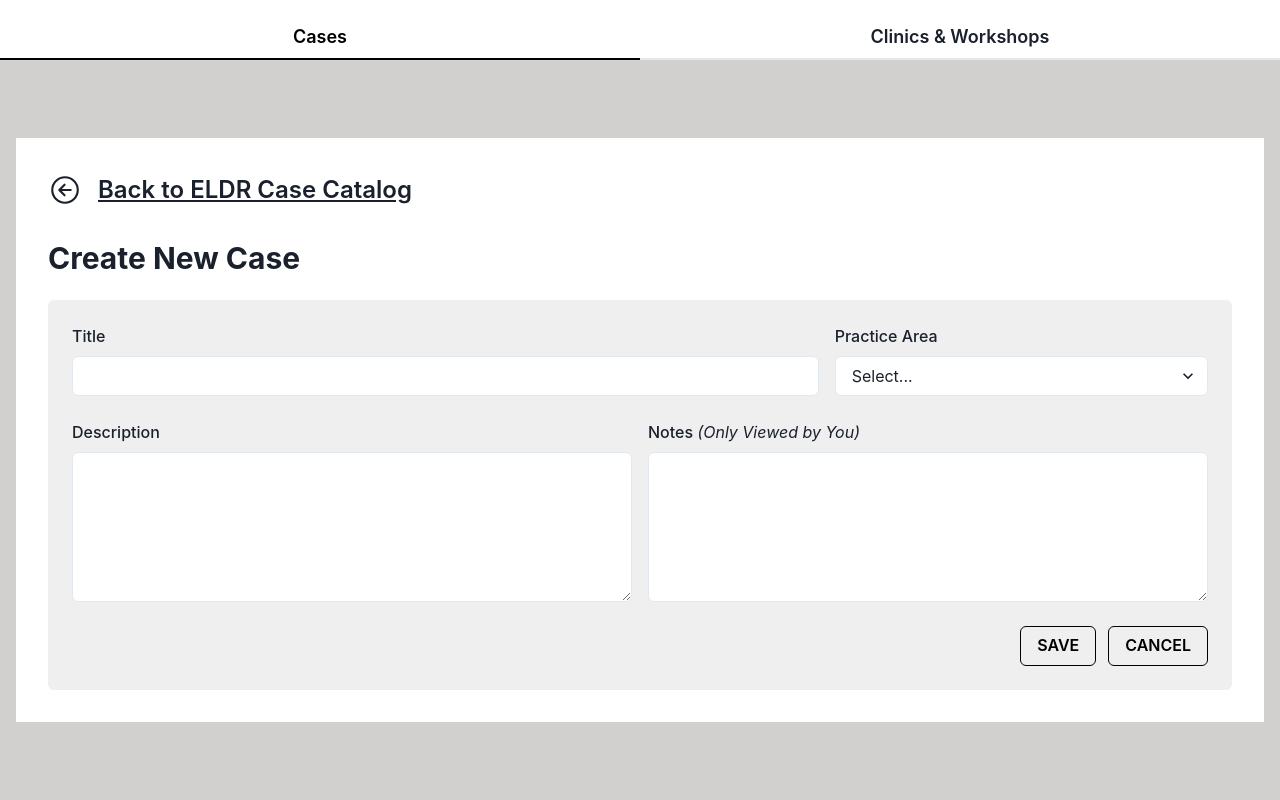
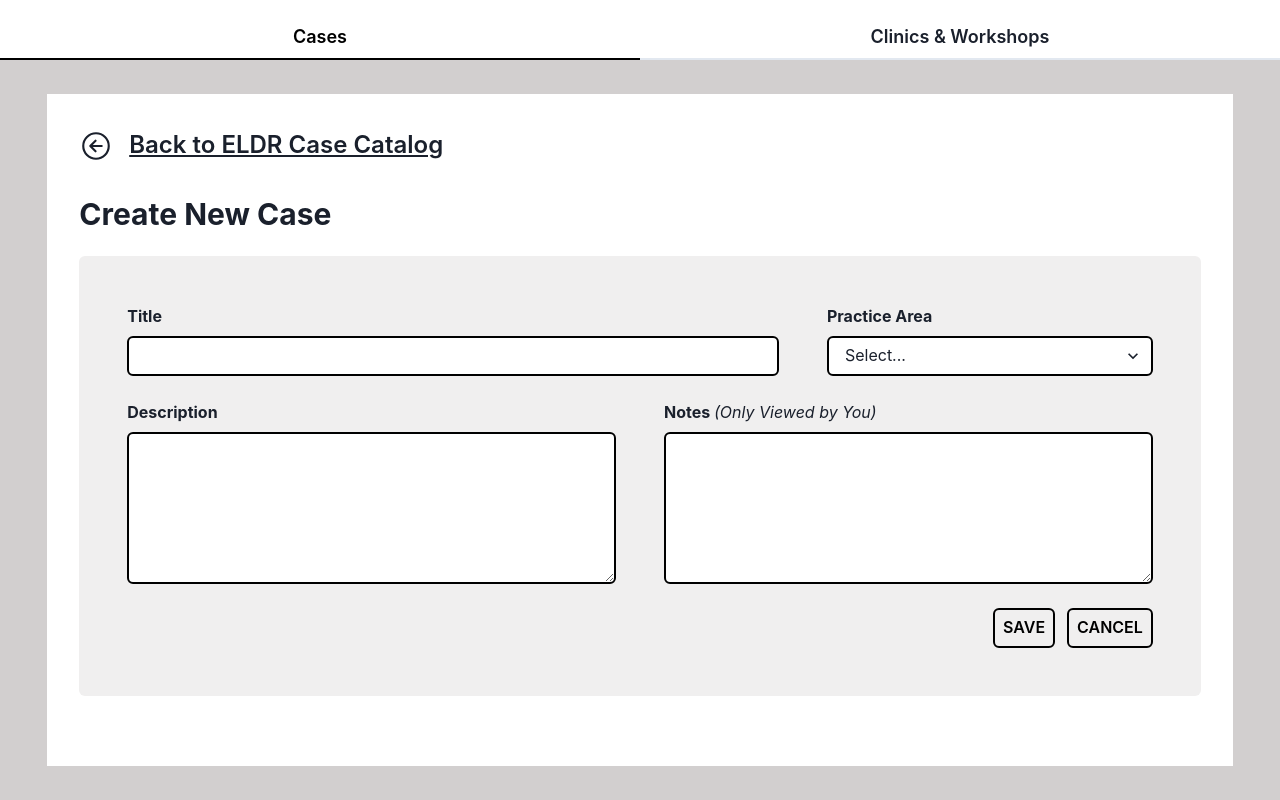
Before and after one commit to ctc-uci/eldr, a React (Vite) app in the folder client/: page /caseManagement in a window 1280 px wide. Both pictures are taken after typing "5551234" into the empty fields and a click on the button "Create New Case". Built offline with nearby package versions, Linux system fonts and the light colour scheme; no server answers.

Commit message:
create & edit view minor styling

```diff
--- a/client/src/components/caseManagement/views/CreateView.tsx
+++ b/client/src/components/caseManagement/views/CreateView.tsx
@@ -35,7 +35,8 @@ const CreateView = ({ onBackClick }: Props) => {
   return (
     <Box
       bg="white"
-      w="100%"
+      w="95%"
+      h="95%"
       p={8}
     >
       <BackButton onBackClick={onBackClick} />
@@ -50,7 +51,7 @@ const CreateView = ({ onBackClick }: Props) => {
 
       <Box
         bg="#F0EFEF"
-        p={6}
+        p={12}
         borderRadius="md"
       >
         <VStack
@@ -58,25 +59,27 @@ const CreateView = ({ onBackClick }: Props) => {
           align="stretch"
         >
           <HStack
-            spacing={4}
+            spacing={12}
             align="start"
           >
             <FormControl flex={2}>
-              <FormLabel>Title</FormLabel>
+              <FormLabel fontWeight="bold">Title</FormLabel>
               <Input
                 bg="white"
                 value={formData.title}
+                border="2px solid black"
                 onChange={(e) =>
                   setFormData({ ...formData, title: e.target.value })
                 }
               />
             </FormControl>
             <FormControl flex={1}>
-              <FormLabel>Practice Area</FormLabel>
+              <FormLabel fontWeight="bold">Practice Area</FormLabel>
               <Select
                 bg="white"
                 value={formData.practiceArea}
                 placeholder="Select..."
+                border="2px solid black"
                 onChange={(e) =>
                   setFormData({ ...formData, practiceArea: e.target.value })
                 }
@@ -88,14 +91,15 @@ const CreateView = ({ onBackClick }: Props) => {
             </FormControl>
           </HStack>
           <HStack
-            spacing={4}
+            spacing={12}
             align="start"
           >
             <FormControl flex={1}>
-              <FormLabel>Description</FormLabel>
+              <FormLabel fontWeight="bold">Description</FormLabel>
               <Textarea
                 bg="white"
                 rows={6}
+                border="2px solid black"
                 value={formData.description}
                 onChange={(e) =>
                   setFormData({ ...formData, description: e.target.value })
@@ -104,7 +108,7 @@ const CreateView = ({ onBackClick }: Props) => {
             </FormControl>
 
             <FormControl flex={1}>
-              <FormLabel>
+              <FormLabel fontWeight="bold">
                 Notes{" "}
                 <Text
                   as="span"
@@ -118,6 +122,7 @@ const CreateView = ({ onBackClick }: Props) => {
                 bg="white"
                 rows={6}
                 value={formData.notes}
+                border="2px solid black"
                 onChange={(e) =>
                   setFormData({ ...formData, notes: e.target.value })
                 }
@@ -131,8 +136,9 @@ const CreateView = ({ onBackClick }: Props) => {
             <Button
               variant="outline"
               bg="transparent"
-              borderColor="black"
+              border="2px solid black"
               color="black"
+              p={2}
               onClick={handleSubmit}
             >
               SAVE
@@ -140,8 +146,9 @@ const CreateView = ({ onBackClick }: Props) => {
             <Button
               variant="outline"
               bg="transparent"
-              borderColor="black"
+              border="2px solid black"
               color="black"
+              p={2}
               onClick={onBackClick}
             >
               CANCEL
--- a/client/src/components/caseManagement/views/EditView.tsx
+++ b/client/src/components/caseManagement/views/EditView.tsx
@@ -6,6 +6,7 @@ import {
   AlertIcon,
   Box,
   Button,
+  Flex,
   FormControl,
   FormLabel,
   Heading,
@@ -27,9 +28,9 @@ type Props = {
 
 const EditView = ({ caseData, onBackClick }: Props) => {
   const [formData, setFormData] = useState({
-    title: "",
-    practiceArea: "",
-    description: "",
+    title: caseData?.title || "",
+    practiceArea: caseData?.tags.area || "",
+    description: caseData?.description || "",
     notes: "",
   });
 
@@ -42,20 +43,34 @@ const EditView = ({ caseData, onBackClick }: Props) => {
   };
 
   return (
-    <Box w="100%">
+    <Flex
+      w="100%"
+      h="100%"
+      direction="column"
+      alignItems="center"
+      justifyContent="center"
+    >
       <Alert
         status="warning"
-        bg="#F4D03F"
+        bg="#FBE383"
         color="black"
+        w="95%"
+        top={0}
+        left={0}
+        zIndex={10}
+        borderTopRadius="md"
+        alignItems="center"
+        justifyContent="center"
+        fontWeight="bold"
       >
         <AlertIcon color="black" />
         You are currently editing this case, save your changes before exiting.
       </Alert>
-
       <Box
         bg="white"
-        w="100%"
-        p={8}
+        w="95%"
+        h="95%"
+        p={12}
       >
         <BackButton onBackClick={onBackClick} />
 
@@ -91,7 +106,7 @@ const EditView = ({ caseData, onBackClick }: Props) => {
             align="stretch"
           >
             <HStack
-              spacing={4}
+              spacing={12}
               align="start"
             >
               <FormControl flex={2}>
@@ -103,8 +118,7 @@ const EditView = ({ caseData, onBackClick }: Props) => {
                 </FormLabel>
                 <Input
                   bg="white"
-                  border="1px solid"
-                  borderColor="black"
+                  border="2px solid black"
                   value={formData.title}
                   onChange={(e) =>
                     setFormData({ ...formData, title: e.target.value })
@@ -120,8 +134,7 @@ const EditView = ({ caseData, onBackClick }: Props) => {
                 </FormLabel>
                 <Select
                   bg="white"
-                  border="1px solid"
-                  borderColor="black"
+                  border="2px solid black"
                   value={formData.practiceArea}
                   placeholder="Select..."
                   onChange={(e) =>
@@ -135,7 +148,7 @@ const EditView = ({ caseData, onBackClick }: Props) => {
               </FormControl>
             </HStack>
             <HStack
-              spacing={4}
+              spacing={12}
               align="start"
             >
               <FormControl flex={1}>
@@ -147,8 +160,7 @@ const EditView = ({ caseData, onBackClick }: Props) => {
                 </FormLabel>
                 <Textarea
                   bg="white"
-                  border="1px solid"
-                  borderColor="black"
+                  border="2px solid black"
                   rows={6}
                   value={formData.description}
                   onChange={(e) =>
@@ -173,8 +185,7 @@ const EditView = ({ caseData, onBackClick }: Props) => {
                 </FormLabel>
                 <Textarea
                   bg="white"
-                  border="1px solid"
-                  borderColor="black"
+                  border="2px solid black"
                   rows={6}
                   value={formData.notes}
                   onChange={(e) =>
@@ -192,6 +203,7 @@ const EditView = ({ caseData, onBackClick }: Props) => {
                 bg="white"
                 borderColor="black"
                 color="black"
+                p={2}
                 onClick={handleSubmit}
               >
                 SAVE
@@ -201,6 +213,7 @@ const EditView = ({ caseData, onBackClick }: Props) => {
                 bg="white"
                 borderColor="black"
                 color="black"
+                p={2}
                 onClick={onBackClick}
               >
                 CANCEL
@@ -209,7 +222,7 @@ const EditView = ({ caseData, onBackClick }: Props) => {
           </VStack>
         </Box>
       </Box>
-    </Box>
+    </Flex>
   );
 };
 export default EditView;
```
